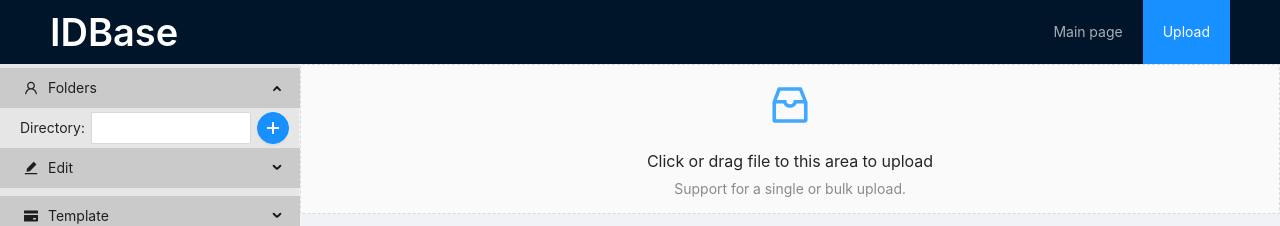
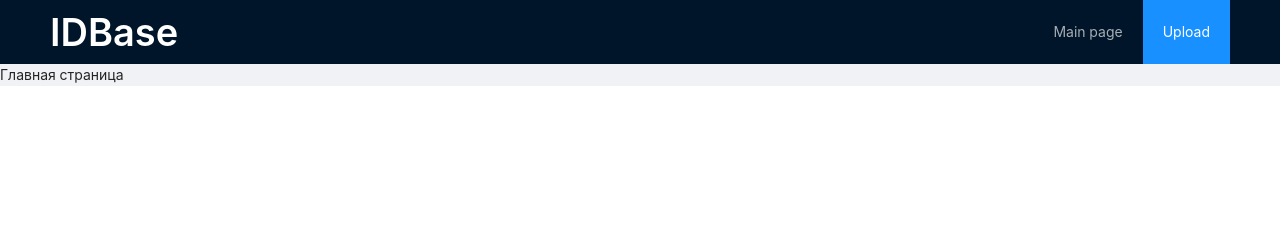
Before and after one commit to Artem-Pr/IDB_Front_2.0, a React (Create React App) app: page / in a window 1280 px wide. Shown: the top 226 px of the page. Built offline with nearby package versions, Linux system fonts and the light colour scheme; no server answers.

Commit message:
add Main page, add page switcher

```diff
--- a/src/App.tsx
+++ b/src/App.tsx
@@ -1,14 +1,19 @@
 import React from 'react'
+import { Route, Switch } from 'react-router-dom'
 import { Layout } from 'antd'
 
 import UploadPage from './app/Pages/UploadPage'
+import MainPage from './app/Pages/MainPage'
 import { Header } from './app/Components'
 
 function App() {
   return (
     <Layout>
       <Header />
-      <UploadPage />
+      <Switch>
+        <Route exact path="/upload" component={UploadPage} />
+        <Route component={MainPage} />
+      </Switch>
     </Layout>
   )
 }
--- a/src/app/Components/Header/index.tsx
+++ b/src/app/Components/Header/index.tsx
@@ -1,4 +1,5 @@
 import React from 'react'
+import { Link } from 'react-router-dom'
 import { Layout, Menu, Typography } from 'antd'
 
 const { Header: HeaderLayout } = Layout
@@ -9,8 +10,12 @@ const Header = () => {
     <HeaderLayout className="d-flex justify-content-between align-items-center">
       <Title>IDBase</Title>
       <Menu theme="dark" mode="horizontal" defaultSelectedKeys={['2']}>
-        <Menu.Item key="1">Main page</Menu.Item>
-        <Menu.Item key="2">Upload</Menu.Item>
+        <Menu.Item key="1">
+          <Link to="/">Main page</Link>
+        </Menu.Item>
+        <Menu.Item key="2">
+          <Link to="/upload">Upload</Link>
+        </Menu.Item>
       </Menu>
     </HeaderLayout>
   )
--- /dev/null
+++ b/src/app/Pages/MainPage/index.tsx
@@ -0,0 +1,7 @@
+import React from 'react'
+
+const MainPage = () => {
+  return <div>Главная страница</div>
+}
+
+export default MainPage
--- a/src/index.tsx
+++ b/src/index.tsx
@@ -1,5 +1,6 @@
 import React from 'react'
 import ReactDOM from 'react-dom'
+import { BrowserRouter } from 'react-router-dom'
 
 import { Provider } from 'react-redux'
 
@@ -12,7 +13,9 @@ import './styles/index.scss'
 
 ReactDOM.render(
   <Provider store={store}>
-    <App />
+    <BrowserRouter>
+      <App />
+    </BrowserRouter>
   </Provider>,
   document.querySelector('#root')
 )
```
